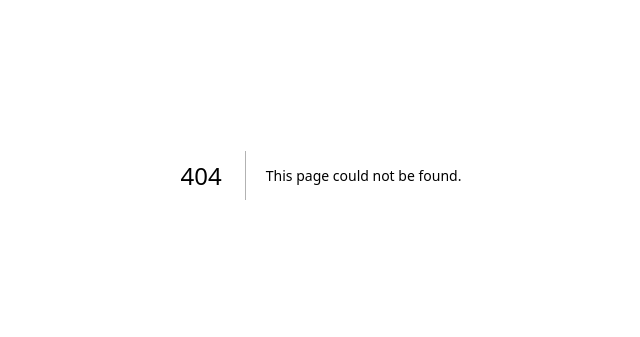
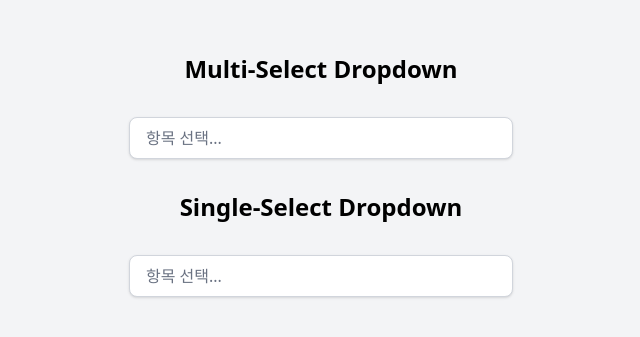
Before and after one commit to Doyage/covid-board, a Next.js app in the folder apps/web/: page /dropdown-example in a window 1280 px wide. Before the commit this address had no page. Shown: the part 225-562 px from the top of the page, without its empty margins (319-959 px from the left). Built offline with nearby package versions, Linux system fonts and the light colour scheme.

Commit message:
feat: Implement flexible multi/single-select dropdown

```diff
--- /dev/null
+++ b/apps/web/app/dropdown-example/page.tsx
@@ -0,0 +1,27 @@
+import React from 'react';
+import MultiSelectDropdown from '../src/components/organisms/MultiSelectDropdown';
+
+const items = [
+  'Apple',
+  'Banana',
+  'Cherry',
+  'Date',
+  'Grape',
+  'Kiwi',
+  'Lemon',
+  'Mango',
+  'Orange',
+  'Peach',
+];
+
+export default function DropdownExamplePage() {
+  return (
+    <div className="min-h-screen flex flex-col items-center justify-center bg-gray-100 p-4 space-y-8">
+      <h1 className="text-2xl font-bold">Multi-Select Dropdown</h1>
+      <MultiSelectDropdown items={items} isMulti={true} />
+
+      <h1 className="text-2xl font-bold">Single-Select Dropdown</h1>
+      <MultiSelectDropdown items={items} isMulti={false} />
+    </div>
+  );
+}
--- /dev/null
+++ b/apps/web/app/src/components/atoms/DropdownToggleButton.tsx
@@ -0,0 +1,23 @@
+import React from 'react';
+
+interface DropdownToggleButtonProps {
+  displayContent: React.ReactNode;
+  onClick: () => void;
+}
+
+const DropdownToggleButton: React.FC<DropdownToggleButtonProps> = ({
+  displayContent,
+  onClick,
+}) => {
+  return (
+    <button
+      type="button"
+      className="w-full text-left bg-white border border-gray-300 rounded-lg shadow-sm px-4 py-2 text-gray-700 hover:border-blue-500 focus:outline-none focus:ring-2 focus:ring-blue-500 focus:border-transparent transition-colors duration-200"
+      onClick={onClick}
+    >
+      {displayContent}
+    </button>
+  );
+};
+
+export default DropdownToggleButton;
--- /dev/null
+++ b/apps/web/app/src/components/atoms/MultiSelectItem.tsx
@@ -0,0 +1,37 @@
+import React from 'react';
+
+interface MultiSelectItemProps {
+  item: string;
+  isSelected: boolean;
+  onClick: (item: string) => void;
+}
+
+const MultiSelectItem: React.FC<MultiSelectItemProps> = ({
+  item,
+  isSelected,
+  onClick,
+}) => {
+  return (
+    <div
+      className="flex items-center justify-between px-4 py-2 cursor-pointer hover:bg-gray-100"
+      onClick={() => onClick(item)}
+    >
+      <span className="text-gray-700">{item}</span>
+      {isSelected && (
+        <svg
+          className="w-4 h-4 text-blue-500"
+          fill="currentColor"
+          viewBox="0 0 20 20"
+        >
+          <path
+            fillRule="evenodd"
+            d="M16.707 5.293a1 1 0 010 1.414l-8 8a1 1 0 01-1.414 0l-4-4a1 1 0 011.414-1.414L8 12.586l7.293-7.293a1 1 0 011.414 0z"
+            clipRule="evenodd"
+          ></path>
+        </svg>
+      )}
+    </div>
+  );
+};
+
+export default MultiSelectItem;
--- /dev/null
+++ b/apps/web/app/src/components/atoms/SelectedTag.tsx
@@ -0,0 +1,15 @@
+import React from 'react';
+
+interface SelectedTagProps {
+  item: string;
+}
+
+const SelectedTag: React.FC<SelectedTagProps> = ({ item }) => {
+  return (
+    <span className="inline-flex items-center bg-blue-100 text-blue-800 text-xs font-semibold px-2 py-1 rounded-full mr-1 my-0.5">
+      {item}
+    </span>
+  );
+};
+
+export default SelectedTag;
--- /dev/null
+++ b/apps/web/app/src/components/molecules/MultiSelectMenu.tsx
@@ -0,0 +1,29 @@
+import React from 'react';
+import MultiSelectItem from '../atoms/MultiSelectItem';
+
+interface MultiSelectMenuProps {
+  items: string[];
+  selectedItems: string[];
+  onItemClick: (item: string) => void;
+}
+
+const MultiSelectMenu: React.FC<MultiSelectMenuProps> = ({
+  items,
+  selectedItems,
+  onItemClick,
+}) => {
+  return (
+    <div className="py-1">
+      {items.map((item) => (
+        <MultiSelectItem
+          key={item}
+          item={item}
+          isSelected={selectedItems.includes(item)}
+          onClick={onItemClick}
+        />
+      ))}
+    </div>
+  );
+};
+
+export default MultiSelectMenu;
--- /dev/null
+++ b/apps/web/app/src/components/molecules/SelectedItemsDisplay.tsx
@@ -0,0 +1,32 @@
+import React from 'react';
+import SelectedTag from '../atoms/SelectedTag';
+
+interface SelectedItemsDisplayProps {
+  selectedItems: string[];
+  placeholder: string;
+  isMulti?: boolean; // New prop
+}
+
+const SelectedItemsDisplay: React.FC<SelectedItemsDisplayProps> = ({
+  selectedItems,
+  placeholder,
+  isMulti = true, // Default to multi-select
+}) => {
+  return (
+    <div className="flex flex-wrap gap-1">
+      {selectedItems.length > 0 ? (
+        isMulti ? (
+          selectedItems.map((item, index) => (
+            <SelectedTag key={index} item={item} />
+          ))
+        ) : (
+          <span className="text-gray-700">{selectedItems[0]}</span>
+        )
+      ) : (
+        <span className="text-gray-500">{placeholder}</span>
+      )}
+    </div>
+  );
+};
+
+export default SelectedItemsDisplay;
--- /dev/null
+++ b/apps/web/app/src/components/organisms/MultiSelectDropdown.tsx
@@ -0,0 +1,84 @@
+'use client';
+
+import React, { useEffect, useRef, useState } from 'react';
+import DropdownToggleButton from '../atoms/DropdownToggleButton';
+import MultiSelectMenu from '../molecules/MultiSelectMenu';
+import SelectedItemsDisplay from '../molecules/SelectedItemsDisplay';
+
+interface MultiSelectDropdownProps {
+  items: string[];
+  isMulti?: boolean; // New prop
+}
+
+const MultiSelectDropdown: React.FC<MultiSelectDropdownProps> = ({
+  items,
+  isMulti = true, // Default to multi-select
+}) => {
+  const [selectedItems, setSelectedItems] = useState<string[]>([]);
+  const [isOpen, setIsOpen] = useState(false);
+  const dropdownRef = useRef<HTMLDivElement>(null);
+
+  const handleItemClick = (item: string) => {
+    if (isMulti) {
+      setSelectedItems((prevItems) => {
+        if (prevItems.includes(item)) {
+          return prevItems.filter((i) => i !== item);
+        } else {
+          return [...prevItems, item];
+        }
+      });
+    } else {
+      // Single select mode
+      setSelectedItems([item]);
+      setIsOpen(false); // Close dropdown after single selection
+    }
+  };
+
+  const handleToggleDropdown = () => {
+    setIsOpen(!isOpen);
+  };
+
+  useEffect(() => {
+    function handleClickOutside(event: MouseEvent) {
+      if (
+        dropdownRef.current &&
+        !dropdownRef.current.contains(event.target as Node)
+      ) {
+        setIsOpen(false);
+      }
+    }
+    document.addEventListener('mousedown', handleClickOutside);
+    return () => {
+      document.removeEventListener('mousedown', handleClickOutside);
+    };
+  }, [dropdownRef]);
+
+  return (
+    <div className="w-full max-w-sm" ref={dropdownRef}>
+      <div className="relative">
+        <DropdownToggleButton
+          displayContent={
+            <SelectedItemsDisplay
+              selectedItems={selectedItems}
+              placeholder="항목 선택..."
+              isMulti={isMulti} // Pass isMulti to SelectedItemsDisplay
+            />
+          }
+          onClick={handleToggleDropdown}
+        />
+
+        {isOpen && (
+          <div className="absolute z-10 w-full mt-2 bg-white rounded-lg shadow-xl border border-gray-200">
+            <MultiSelectMenu
+              items={items}
+              selectedItems={selectedItems}
+              onItemClick={handleItemClick}
+            />
+          </div>
+        )}
+      </div>
+    </div>
+  );
+};
+
+export default MultiSelectDropdown;
```
